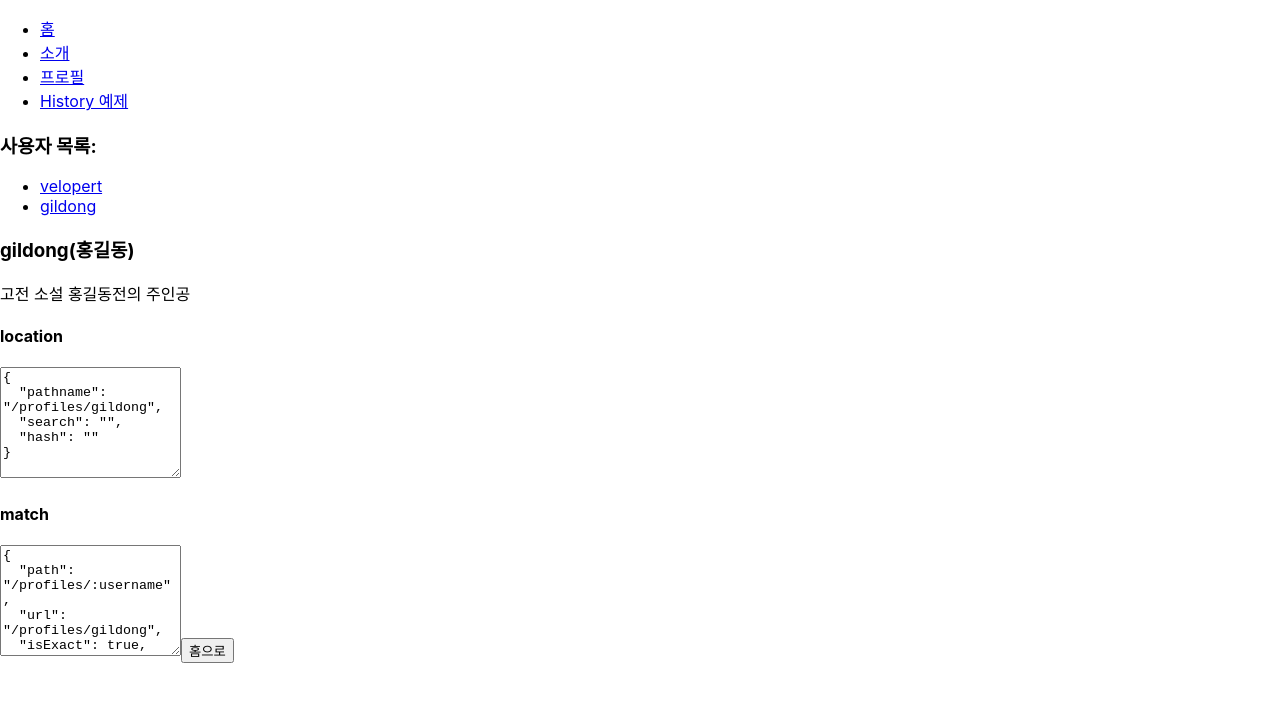
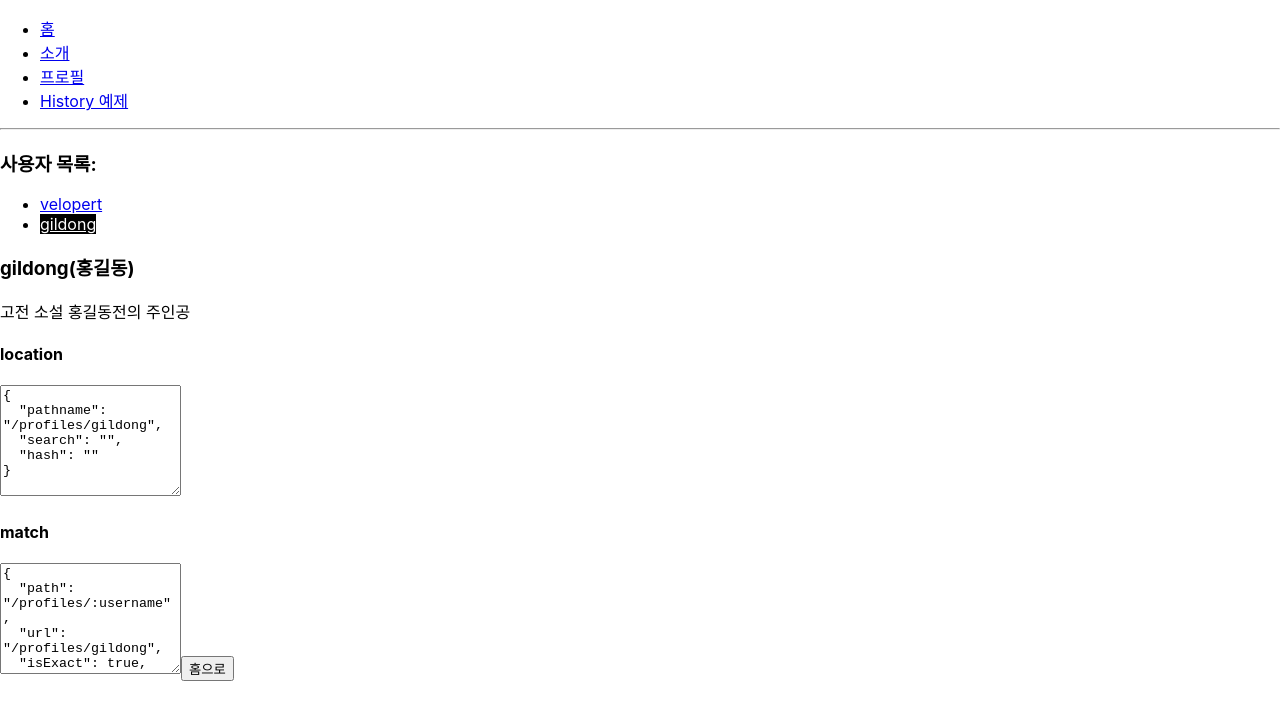
Before and after one commit to sangminlee98/typescript-react-router, a React (Create React App) app: page /profiles/gildong in a window 1280 px wide. Shown: the top 720 px of the page. Built offline with nearby package versions, Linux system fonts and the light colour scheme.

Commit message:
use Switch & NavLink

```diff
--- a/src/App.tsx
+++ b/src/App.tsx
@@ -1,4 +1,4 @@
-import { Link, Route } from 'react-router-dom';
+import { Link, Route, RouteComponentProps, Switch } from 'react-router-dom';
 import './App.css';
 import About from './components/About';
 import HistorySample from './components/HistorySample';
@@ -14,10 +14,21 @@ const App = () => {
         <li><Link to='/profiles/'>프로필</Link></li>
         <li><Link to='/history'>History 예제</Link></li>
       </ul>
-      <Route path="/" exact component={Home}/>
-      <Route path={['/about', '/info']} component={About}/>
-      <Route path='/profiles' component={Profiles}/>
-      <Route path='/history' component={HistorySample}/>
+      <hr />
+      <Switch>
+        <Route path="/" component={Home} exact/>
+        <Route path={['/about', '/info']} component={About}/>
+        <Route path='/profiles' component={Profiles}/>
+        <Route path='/history' component={HistorySample}/>
+        <Route
+          render={({location}: RouteComponentProps) => (
+            <div>
+              <h2>이 페이지는 존재하지 않습니다:</h2>
+              <p>{location.pathname}</p>
+            </div>
+          )}
+        />
+      </Switch>
     </div>
   );
 }
--- a/src/components/Profiles.tsx
+++ b/src/components/Profiles.tsx
@@ -1,14 +1,18 @@
 import React from 'react';
-import { Link, Route } from 'react-router-dom';
+import { NavLink, Route } from 'react-router-dom';
 import Profile from './Profile';
 
 const Profiles = () => {
+  const activeStyle = {
+    background: 'black',
+    color: 'white'
+  }
   return (
     <div>
       <h3>사용자 목록:</h3>
       <ul>
-        <li><Link to='/profiles/velopert'>velopert</Link></li>
-        <li><Link to='/profiles/gildong'>gildong</Link></li>
+        <li><NavLink activeStyle={activeStyle} to='/profiles/velopert'>velopert</NavLink></li>
+        <li><NavLink activeStyle={activeStyle} to='/profiles/gildong'>gildong</NavLink></li>
       </ul>
 
       <Route
```
